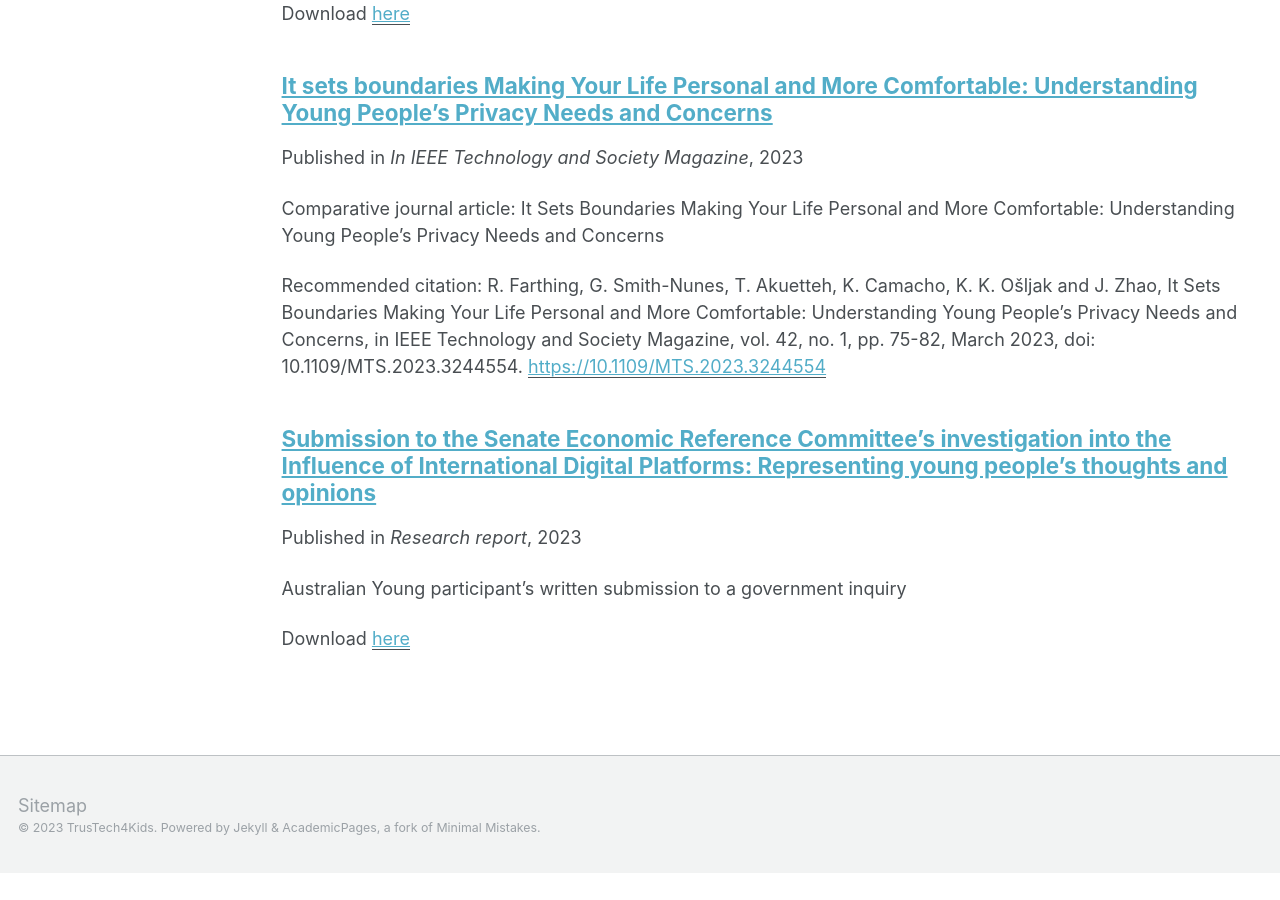
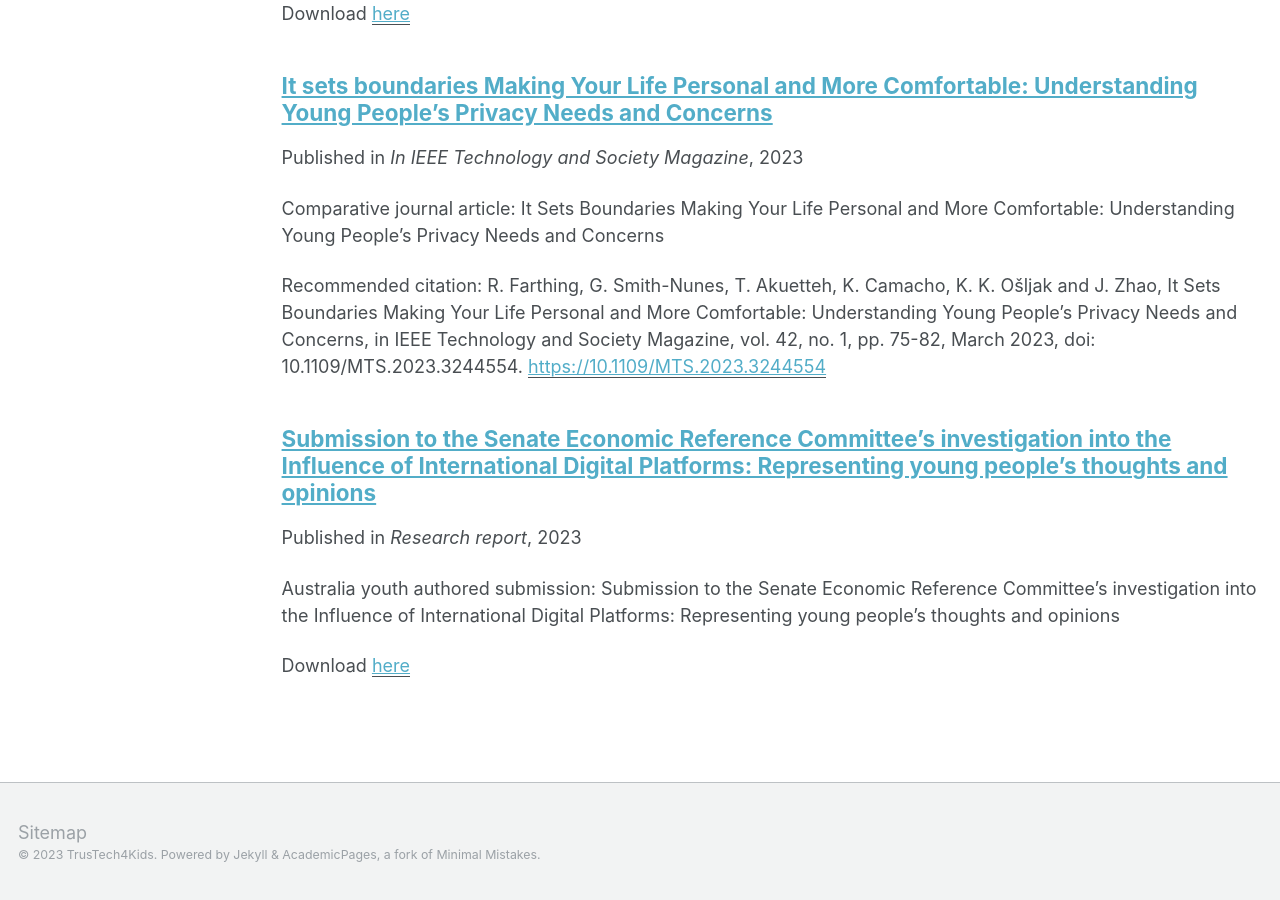
Before and after one commit to trustech4kids/trustech4kids.github.io, a Jekyll site: the page built from _pages/publications.md, in a window 1280 px wide and 900 px high, scrolled down 772 px. Built offline with Jekyll 4.4.1, drawn with Linux system fonts in a browser that asks for light colours; before the commit the page ends 1645 px from its top, so only the background shows below that.

Commit message:
Update 2023-02-au-report.md

```diff
--- a/_publications/2023-02-au-report.md
+++ b/_publications/2023-02-au-report.md
@@ -2,7 +2,7 @@
 title: "Submission to the Senate Economic Reference Committee's investigation into the Influence of International Digital Platforms: Representing young people's thoughts and opinions"
 collection: publications
 permalink: /publication/2023-02-au-report
-excerpt: "Australian Young participant's written submission to a government inquiry"
+excerpt: "Australia youth authored submission: Submission to the Senate Economic Reference Committee's investigation into the Influence of International Digital Platforms: Representing young people's thoughts and opinions"
 date: "2023-02-01"
 venue: "Research report"
 paperurl: "https://trustech4kids.github.io/files/AusSubmission202302.pdf"
```
